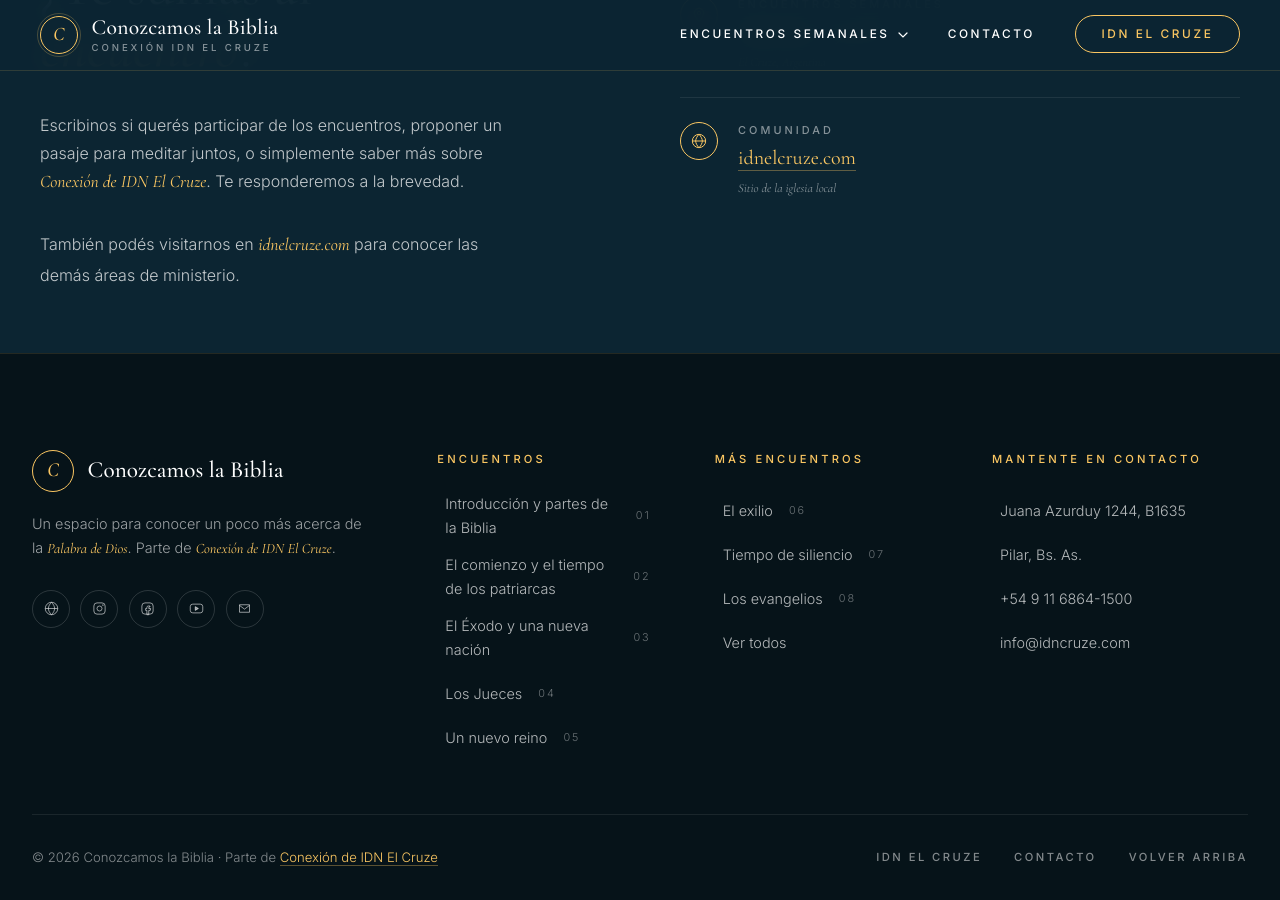
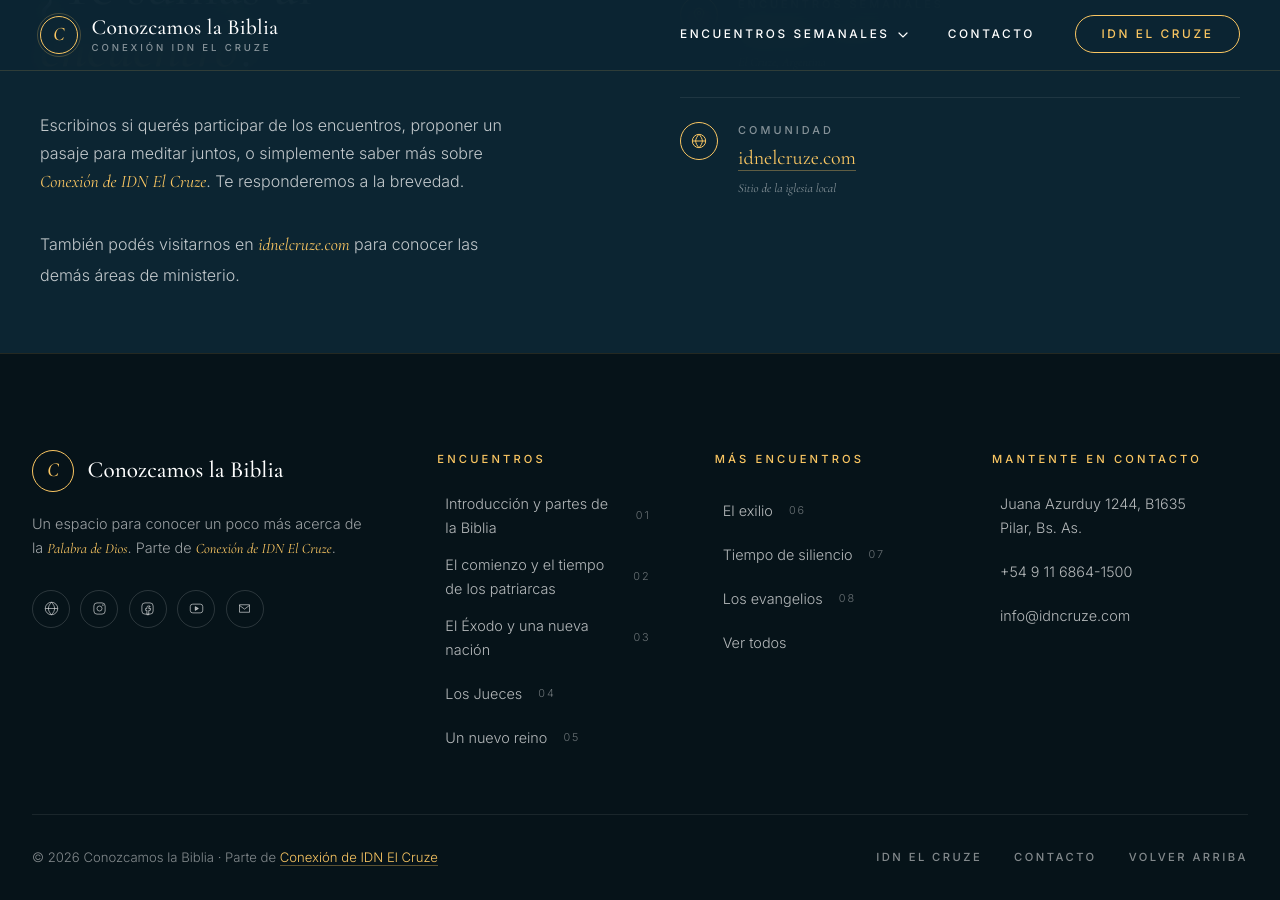
Before and after one commit to iporoma/conozcamoslabiblia, a Jekyll site: the page built from index.html, in a window 1280 px wide and 900 px high, scrolled down 4718 px. Built offline with Jekyll 4.4.1, drawn with Linux system fonts in a browser that asks for light colours.

```diff
--- a/_includes/footer.html
+++ b/_includes/footer.html
@@ -69,8 +69,7 @@
       <div class="footer__col">
         <h4 class="footer__col-title">Mantente en contacto</h4>
         <u class="footer__links">
-          <li><a href="https://maps.app.goo.gl/7VSVP7us5Kc8GGKN7" target="_blank" rel="noopener noreferrer">Juana Azurduy 1244, B1635</a></li>
-          <li><a href="https://maps.app.goo.gl/7VSVP7us5Kc8GGKN7" target="_blank" rel="noopener noreferrer">Pilar, Bs. As.</a></li>
+          <li><a href="https://maps.app.goo.gl/7VSVP7us5Kc8GGKN7" target="_blank" rel="noopener noreferrer">Juana Azurduy 1244, B1635<br>Pilar, Bs. As.</a></li>
           <li><a href="https://wa.me/5491168641500/" target="_blank" rel="noopener noreferrer">+54 9 11 6864-1500</a></li>
           <li><a href="mailto:info@idncruze.com" aria-label="Email">info@idncruze.com</a></li>
         </u>
```
